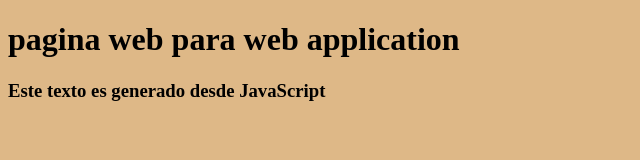
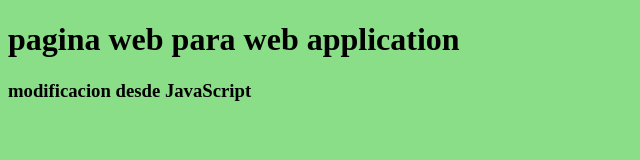
Before and after one commit to emmanuelgomezperez/WebAppMobile, a plain HTML site: page WebAPP/index.html in a window 1280 px wide. Shown: the whole page, without its empty margins (0-640 px from the left). Drawn offline with Linux system fonts and the light colour scheme.

Commit message:
cambio de texto y color

```diff
--- a/WebAPP/css/style.css
+++ b/WebAPP/css/style.css
@@ -1,2 +1,2 @@
-body{background-color:burlywood
+body{background-color:rgb(138, 222, 135)
 }
--- a/WebAPP/js/main.js
+++ b/WebAPP/js/main.js
@@ -1,3 +1,3 @@
 let texto=document.getElementById('texto');
 
-texto.innerHTML="Este texto es generado desde JavaScript";
+texto.innerHTML="modificacion desde JavaScript";
```
